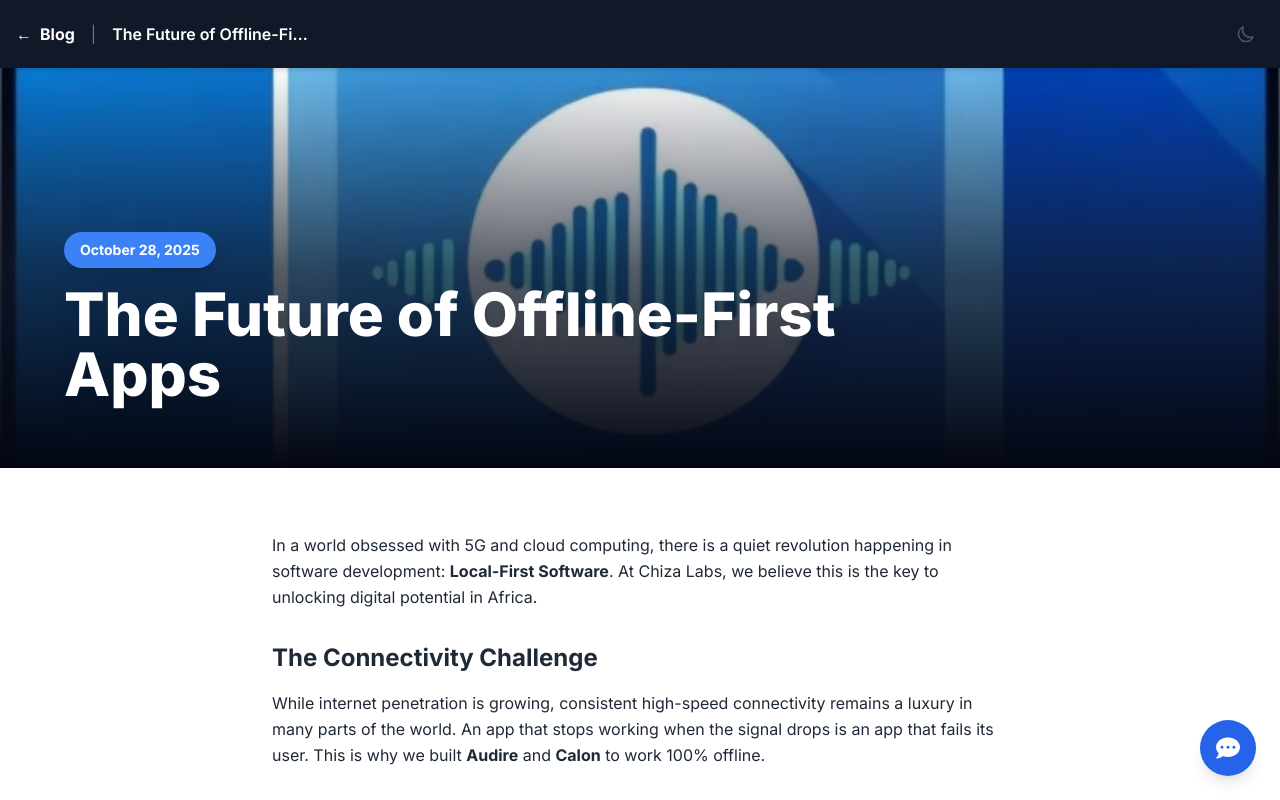
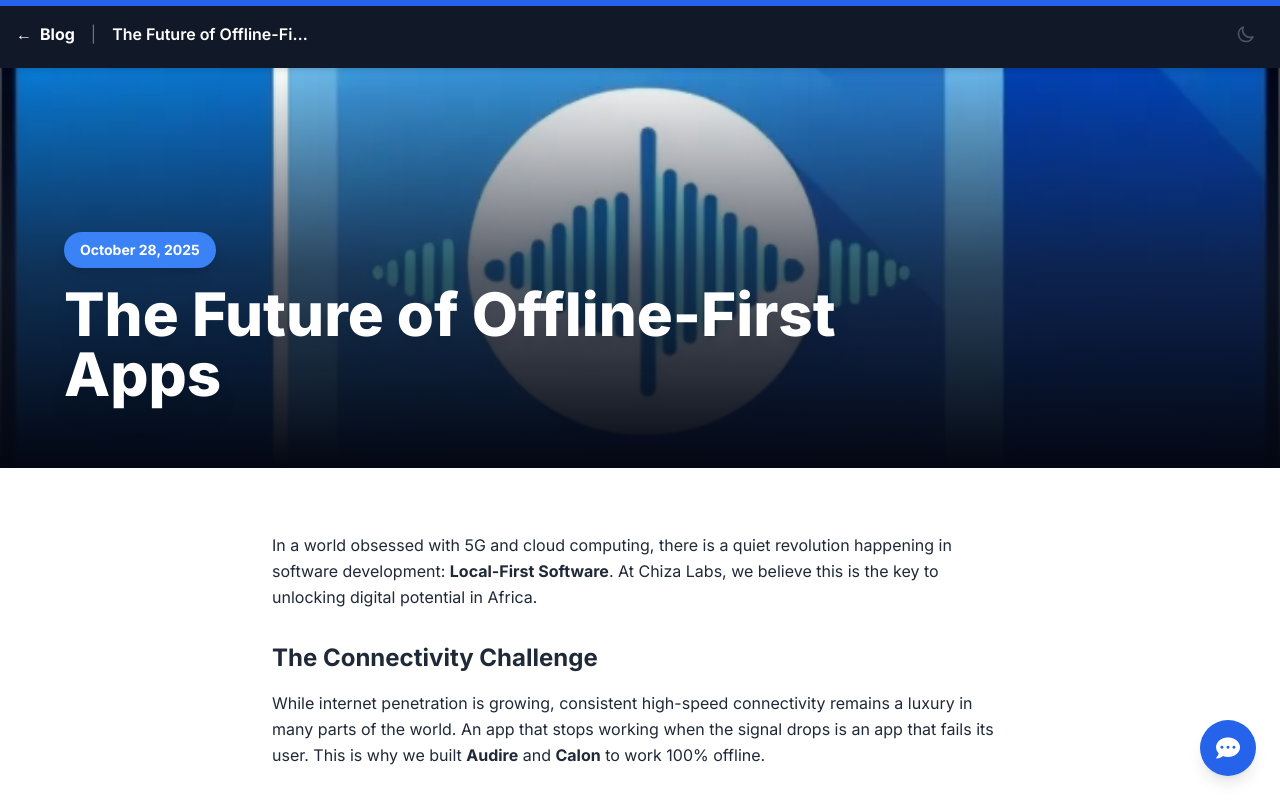
Before and after one commit to Maliseni1/ChizaLabs, a Next.js app: page /blog/future-offline-first-apps in a window 1280 px wide. Shown: the top 800 px of the page. Built offline with nearby package versions, Linux system fonts and the light colour scheme.

Commit message:
feat: Add Scroll Progress and Hover interactions

```diff
--- a/app/blog/[slug]/BlogPostView.tsx
+++ b/app/blog/[slug]/BlogPostView.tsx
@@ -7,6 +7,7 @@ import PageTransition from '../../components/PageTransition';
 import ThemeToggle from '../../components/ThemeToggle';
 import Newsletter from '../../components/Newsletter';
 import ScrollAnimation from '../../components/ScrollAnimation';
+import ScrollProgress from '../../components/ScrollProgress';
 
 export default function BlogPostView({ slug }: { slug: string }) {
   const post = blogPosts.find((p) => p.slug === slug);
@@ -24,6 +25,7 @@ export default function BlogPostView({ slug }: { slug: string }) {
 
   return (
     <PageTransition>
+      <ScrollProgress />
       <main className="flex min-h-screen flex-col bg-white dark:bg-gray-950 transition-colors duration-300">
 
         {/* Header */}
--- /dev/null
+++ b/app/components/HoverCard.tsx
@@ -0,0 +1,18 @@
+'use client';
+
+import { motion } from 'framer-motion';
+import { ReactNode } from 'react';
+
+export default function HoverCard({ children, className = "" }: { children: ReactNode, className?: string }) {
+  return (
+    <motion.div
+      whileHover={{
+        y: -10, // Move up 10px
+        transition: { type: "spring", stiffness: 300 }
+      }}
+      className={`h-full ${className}`}
+    >
+      {children}
+    </motion.div>
+  );
+}
--- /dev/null
+++ b/app/components/ScrollProgress.tsx
@@ -0,0 +1,21 @@
+'use client';
+
+import { motion, useScroll, useSpring } from 'framer-motion';
+
+export default function ScrollProgress() {
+  const { scrollYProgress } = useScroll();
+
+  // useSpring makes the movement smooth instead of jerky
+  const scaleX = useSpring(scrollYProgress, {
+    stiffness: 100,
+    damping: 30,
+    restDelta: 0.001
+  });
+
+  return (
+    <motion.div
+      className="fixed top-0 left-0 right-0 h-1.5 bg-blue-600 z-[100] origin-left"
+      style={{ scaleX }}
+    />
+  );
+}
--- a/app/page.tsx
+++ b/app/page.tsx
@@ -13,6 +13,7 @@ import AppShowcase from './components/AppShowcase';
 import Quiz from './components/Quiz';
 import UserBadge from './components/UserBadge';
 import SmartBanner from './components/SmartBanner';
+import HoverCard from './components/HoverCard';
 
 export default function Home() {
   const [isMenuOpen, setIsMenuOpen] = useState(false);
@@ -136,6 +137,7 @@ export default function Home() {
             <div className="grid grid-cols-1 md:grid-cols-2 lg:grid-cols-3 gap-8">
 
               {/* Nyumba App Card */}
+              <HoverCard>
               <ScrollAnimation delay={0.1}>
                 <div className="bg-white dark:bg-gray-800 p-6 rounded-lg shadow-md flex flex-col border border-gray-100 dark:border-gray-700 hover:shadow-xl transition-all duration-300 h-full">
                   <img src="/nyumba-preview.png" alt="Nyumba App Screenshot" className="w-full h-48 object-cover mb-4 rounded bg-gray-200" />
@@ -150,8 +152,10 @@ export default function Home() {
                   </div>
                 </div>
               </ScrollAnimation>
+              </HoverCard>
 
               {/* PhotoGen App Card */}
+              <HoverCard>
               <ScrollAnimation delay={0.2}>
                 <div className="bg-white dark:bg-gray-800 p-6 rounded-lg shadow-md flex flex-col border border-gray-100 dark:border-gray-700 hover:shadow-xl transition-all duration-300 h-full">
                   <img src="/photogen-preview.png" alt="PhotoGen App Screenshot" className="w-full h-48 object-cover mb-4 rounded bg-gray-200" />
@@ -166,8 +170,10 @@ export default function Home() {
                   </div>
                 </div>
               </ScrollAnimation>
+              </HoverCard>
 
               {/* Audire App Card */}
+              <HoverCard>
               <ScrollAnimation delay={0.3}>
                 <div className="bg-white dark:bg-gray-800 p-6 rounded-lg shadow-md flex flex-col border border-gray-100 dark:border-gray-700 hover:shadow-xl transition-all duration-300 h-full">
                   <img src="/audire-preview.png" alt="Audire App Screenshot" className="w-full h-48 object-cover mb-4 rounded bg-gray-200" />
@@ -185,8 +191,10 @@ export default function Home() {
                   </div>
                 </div>
               </ScrollAnimation>
+              </HoverCard>
 
               {/* CutCam */}
+              <HoverCard>
               <ScrollAnimation delay={0.1}>
                 <div className="bg-white dark:bg-gray-800 p-6 rounded-lg shadow-md flex flex-col border border-gray-100 dark:border-gray-700 hover:shadow-xl transition-all duration-300 h-full">
                   <img src="/cutcam-preview.png" alt="CutCam Preview" className="w-full h-48 object-cover mb-4 rounded bg-gray-200" />
@@ -204,8 +212,10 @@ export default function Home() {
                   </div>
                 </div>
               </ScrollAnimation>
+              </HoverCard>
 
               {/* Calon - NOW LIVE v1.0.0 */}
+              <HoverCard>
               <ScrollAnimation delay={0.2}>
                 <div className="bg-white dark:bg-gray-800 p-6 rounded-lg shadow-md flex flex-col border border-gray-100 dark:border-gray-700 hover:shadow-xl transition-all duration-300 h-full">
                   <img src="/calon-preview.png" alt="Calon App" className="w-full h-48 object-cover mb-4 rounded bg-gray-200" />
@@ -230,8 +240,10 @@ export default function Home() {
                   </div>
                 </div>
               </ScrollAnimation>
+              </HoverCard>
 
               {/* Nyumba Mobile */}
+              <HoverCard>
               <ScrollAnimation delay={0.3}>
                 <div className="bg-white dark:bg-gray-800 p-6 rounded-lg shadow-md flex flex-col border border-gray-100 dark:border-gray-700 hover:shadow-xl transition-all duration-300 h-full">
                   <img src="/nyumba-preview.png" alt="Nyumba Mobile App" className="w-full h-48 object-cover mb-4 rounded bg-gray-200" />
@@ -246,8 +258,10 @@ export default function Home() {
                   </div>
                 </div>
               </ScrollAnimation>
+              </HoverCard>
 
               {/* Omnis */}
+              <HoverCard>
               <ScrollAnimation delay={0.4}>
                 <div className="bg-white dark:bg-gray-800 p-6 rounded-lg shadow-md flex flex-col border border-gray-100 dark:border-gray-700 hover:shadow-xl transition-all duration-300 h-full">
                   <img src="/omnis-preview.png" alt="Omnis Preview" className="w-full h-48 object-cover mb-4 rounded bg-gray-200" />
@@ -262,8 +276,10 @@ export default function Home() {
                   </div>
                 </div>
               </ScrollAnimation>
+              </HoverCard>
 
               {/* Resumind AI Card */}
+              <HoverCard>
               <ScrollAnimation delay={0.5}>
                 <div className="bg-white dark:bg-gray-800 p-6 rounded-lg shadow-md flex flex-col border border-gray-100 dark:border-gray-700 h-full">
                   <img src="/Resumind-preview.png" alt="Resumind Preview" className="w-full h-48 object-cover mb-4 rounded bg-gray-200" />
@@ -278,6 +294,7 @@ export default function Home() {
                   </div>
                 </div>
               </ScrollAnimation>
+              </HoverCard>
             </div>
           </div>
         </section>
```
